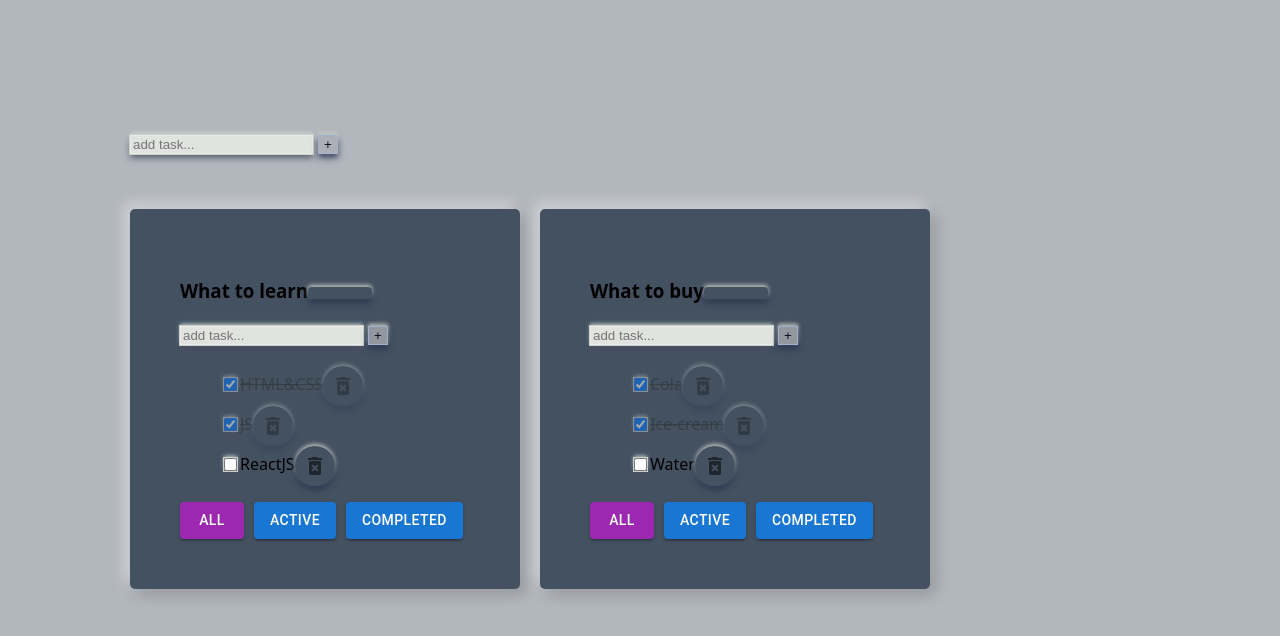
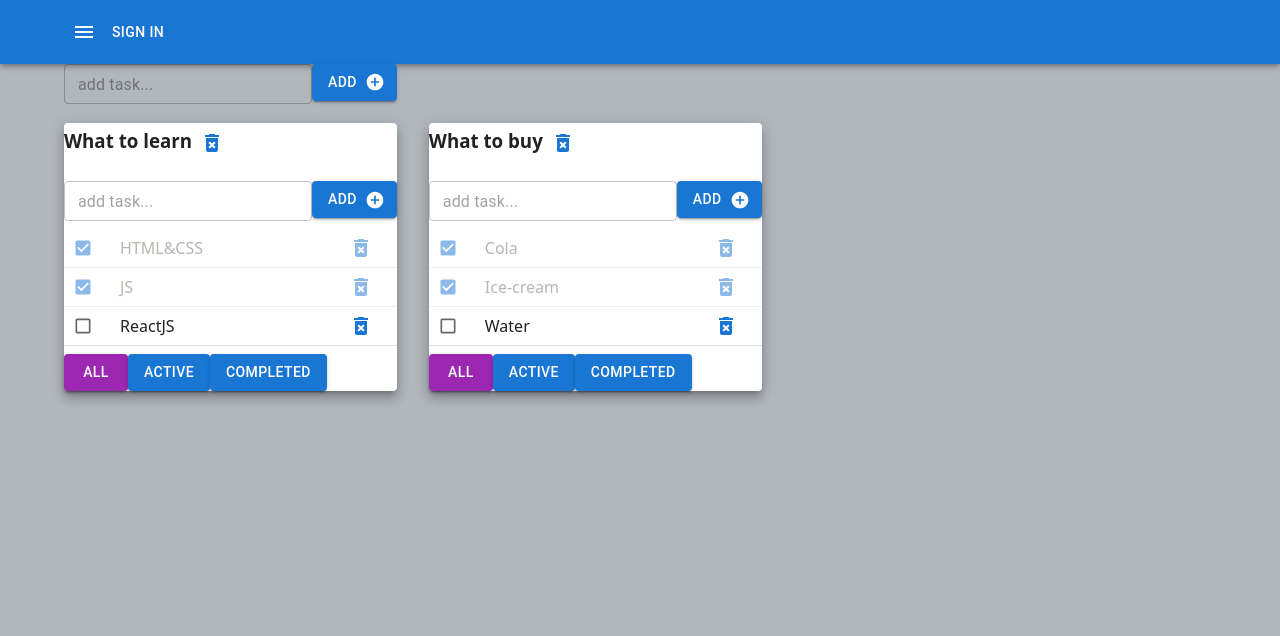
Before and after one commit to kdrenata/todolists, a React (Vite) app: page / in a window 1280 px wide. Shown: the top 636 px of the page. Built offline with nearby package versions, Linux system fonts and the light colour scheme.

Commit message:
mui created second level

```diff
--- a/src/App.css
+++ b/src/App.css
@@ -1,17 +1,26 @@
+/*.app {*/
+/*  padding: 30px;*/
+/*  display: flex;*/
+/*  flex-direction: column;*/
+/*  gap: 50px;*/
+/*}*/
+/*.app > div {*/
+/*  margin-right: 50px;*/
+/*}*/
+
 .app {
-  padding: 30px;
   display: flex;
   flex-direction: column;
-  gap: 50px;
-}
-.todolistsWrapper {
-  display: flex;
-  flex-wrap: wrap;
-  gap: 20px;
+  width: 100vw;
 }
 
-.app > div {
-  margin-right: 50px;
+.container {
+  display: flex;
+  align-items: center;
+}
+
+.is-done {
+  opacity: 0.5;
 }
 
 .error {
@@ -32,13 +41,13 @@
 
 #root {
   height: 100%;
-  margin: 100px 100px;
+  /*margin: 100px 100px;*/
 
 }
 button {
   background-color: rgba(171, 174, 179, 0.77);
   border: 1px solid rgba(164, 179, 213, 0.85);
-  box-shadow: 0 4px 6px rgba(38, 52, 78, 0.83), 0 -2px 4px rgba(205, 214, 203, 0.93);
+  /*box-shadow: 0 4px 6px rgba(38, 52, 78, 0.83), 0 -2px 4px rgba(205, 214, 203, 0.93);*/
   /*border-radius: 5px;*/
   color: #080d20;
   padding: 1px 5px;
@@ -49,7 +58,7 @@ button {
 
   &:hover {
     transform: scale(1);
-    box-shadow: 0 4px 6px rgba(0, 0, 0, 0.1), 0 -2px 4px rgba(255, 255, 255, 0.6);
+    /*box-shadow: 0 4px 6px rgba(0, 0, 0, 0.1), 0 -2px 4px rgba(255, 255, 255, 0.6);*/
   }
   &:active {
     transform: scale(0.9);
@@ -69,8 +78,8 @@ input {
   background-color: #e1e3e0;
   border: 1px solid rgba(236, 237, 234, 0.81);
   /*border-radius: 5px;*/
-  outline: 1px solid #cdcfca;
-  box-shadow: 0 4px 6px rgba(72, 78, 97, 0.83), 0 -2px 4px rgba(211, 227, 220, 0.93);
+  /*outline: 1px solid #cdcfca;*/
+  /*box-shadow: 0 4px 6px rgba(72, 78, 97, 0.83), 0 -2px 4px rgba(211, 227, 220, 0.93);*/
 }
 
 .is-done {
--- a/src/App.tsx
+++ b/src/App.tsx
@@ -3,6 +3,12 @@ import {useState} from 'react'
 import {v1} from 'uuid'
 import {TodolistItem} from './todolistItem/TodolistItem.tsx'
 import {CreateItemForm} from "./todolistItem/CreateItemForm.tsx";
+import AppBar from '@mui/material/AppBar'
+import Toolbar from '@mui/material/Toolbar'
+import Button from '@mui/material/Button'
+import IconButton from '@mui/material/IconButton'
+import MenuIcon from '@mui/icons-material/Menu'
+import {Container, Grid2, Paper} from "@mui/material";
 
 export type FilterValues = 'all' | 'active' | 'completed'
 
@@ -121,8 +127,10 @@ export const App = () => {
 
 
         return (
+            <Grid2>
+            <Paper elevation={8}
+                   key={tl.id}>
             <TodolistItem
-                key={tl.id}
                 todolistId={tl.id}
                 title={tl.title}
                 filter={tl.filter}
@@ -136,15 +144,34 @@ export const App = () => {
                 deleteTodolist={deleteTodolist}
                 changeTaskTitle={changeTaskTitle}
                 changeTodolistTitle ={changeTodolistTitle}/>
+            </Paper>
+            </Grid2>
         )
     })
 
     return (
         <div className="app">
-            <CreateItemForm createItem={createTodolist}/>
-            <div className="todolistsWrapper">
+            <AppBar position="static">
+                <Toolbar>
+                    <Container maxWidth={'lg'}>
+                        <IconButton color="inherit">
+                            <MenuIcon />
+                        </IconButton>
+                        <Button color="inherit">Sign in</Button>
+                    </Container>
+                </Toolbar>
+            </AppBar>
+            <Container maxWidth={'lg'}>
+
+                <Grid2 container spacing={2}>
+                <CreateItemForm createItem={createTodolist}/>
+                </Grid2>
+
+                <Grid2 container spacing={4}>
                 {todolistsComponents}
-            </div>
+                </Grid2>
+
+            </Container>
         </div>
     )
 }
--- a/src/todolistItem/CreateItemForm.tsx
+++ b/src/todolistItem/CreateItemForm.tsx
@@ -1,5 +1,7 @@
-import {Button} from "./Button.tsx";
+
 import {type ChangeEvent, type KeyboardEvent, useState} from "react";
+import {Button, TextField} from "@mui/material";
+import AddCircleIcon from '@mui/icons-material/AddCircle';
 
 type Props = {
     createItem: (itemTitle: string) => void,
@@ -32,16 +34,24 @@ export const CreateItemForm = ({createItem}: Props) => {
 
     return (
         <div>
-            <input
+            <TextField
+                size='small'
+                variant="outlined"
                 className={error ? 'error' : ''}
                 value={itemTitle}
                 onChange={changeItemTitleHandler}
                 onKeyDown={createTaskOnEnterHandler}
+                error={!!error} //берем '' или null и превращвем в булево значение
+                helperText={error}
                 placeholder="add task..."/>
             <Button
-                title={'+'}
-                onClick={createItemHandler}/>
-            {error && <div className={'error-message'}>{error}</div>}
+                variant="contained"
+                onClick={createItemHandler}
+                endIcon={<AddCircleIcon/>}
+            >
+                Add
+            </Button>
+            {/*{error && <div className={'error-message'}>{error}</div>}*/}
         </div>
     )
 }
--- a/src/todolistItem/EditableSpan.tsx
+++ b/src/todolistItem/EditableSpan.tsx
@@ -1,4 +1,5 @@
 import {type ChangeEvent, useState} from "react";
+import {TextField} from "@mui/material";
 
 type EditableSpanPropsType = {
     title: string  //старый title
@@ -22,7 +23,8 @@ export const EditableSpan = ({title, changeTitle}: EditableSpanPropsType) => {
 
     return (
         isEditMode        //если включен режим редактирования true, то показываем input...
-            ? <input
+            ? <TextField
+                variant='standard'
                 value={itemTitle}
                 autoFocus
                 onChange={changeItemTitleHandler}
--- a/src/todolistItem/TodolistItem.module.css
+++ b/src/todolistItem/TodolistItem.module.css
@@ -1,21 +1,20 @@
 
-.todolist {
-    background-color: #445161;
-    box-shadow: 5px 5px 15px rgba(0, 0, 0, 0.2),
-    -5px -5px 15px rgba(255, 255, 255, 0.5);
-    /*box-shadow: inset 4px 4px 10px rgba(0, 0, 0, 0.1),*/
-    /*inset -4px -4px 10px rgba(255, 255, 255, 0.7);*/
-    border-radius: 5px;
-    padding: 50px;
-    transition: box-shadow 0.3s ease-in-out;
-    width: 290px;
-    min-width: 250px;
+/*.todolist {*/
+/*    background-color: #445161;*/
+/*    box-shadow: 5px 5px 15px rgba(0, 0, 0, 0.2),*/
+/*    -5px -5px 15px rgba(255, 255, 255, 0.5);*/
+/*    !*box-shadow: inset 4px 4px 10px rgba(0, 0, 0, 0.1),*!*/
+/*    !*inset -4px -4px 10px rgba(255, 255, 255, 0.7);*!*/
+/*    border-radius: 5px;*/
+/*    padding: 50px;*/
+/*    transition: box-shadow 0.3s ease-in-out;*/
+/*    width: 320px;*/
+/*    min-width: 250px;*/
 
-}
-.todolist:hover {
-    box-shadow: 0 15px 30px rgba(45, 50, 80, 0.9);
-}
-.buttonWrapper {
-    display: flex;
-    gap: 10px;
-}
+/*.todolist:hover {*/
+/*    box-shadow: 0 15px 30px rgba(45, 50, 80, 0.9);*/
+/*}*/
+/*.buttonWrapper {*/
+/*    display: flex;*/
+/*    gap: 10px;*/
+/*}*/
--- a/src/todolistItem/TodolistItem.tsx
+++ b/src/todolistItem/TodolistItem.tsx
@@ -4,7 +4,7 @@ import type {FilterValues, TaskType} from '../App.tsx'
 import style from './TodolistItem.module.css'
 import {CreateItemForm} from "./CreateItemForm.tsx";
 import {EditableSpan} from "./EditableSpan.tsx";
-import {Button, IconButton} from "@mui/material";
+import {Button, Checkbox, IconButton, List, ListItem, ListItemIcon} from "@mui/material";
 import DeleteForeverIcon from '@mui/icons-material/DeleteForever';
 
 type Props = {
@@ -77,13 +77,18 @@ export const TodolistItem = (props: Props) => {
         <div className={style.todolist}>
             <h3>
                 <EditableSpan title={title} changeTitle={changeTodolistTitleHandler}/>
-                <Button title='x' onClick={deleteTodolistHandler}/>
+                {/*<Button title='x' onClick={deleteTodolistHandler}/>*/}
+                <IconButton
+                    color='primary'
+                    onClick={deleteTodolistHandler}>
+                    <DeleteForeverIcon/>
+                </IconButton>
             </h3>
             <CreateItemForm createItem={createTaskHandler}/>
             {tasks.length === 0 ? (
                 <p>Тасок нет</p>
             ) : (
-                <ul>
+                <List>
                     {tasks.map(task => {
                         const deleteTaskHandler = () => {
                             deleteTask(task.id, todolistId)
@@ -98,19 +103,32 @@ export const TodolistItem = (props: Props) => {
                         }
 
                         return (
-                            <li key={task.id} className={task.isDone ? 'is-done' : ''}>
-                                <input type="checkbox"
-                                       checked={task.isDone}
-                                       onChange={changeTaskStatusHandler}/>
+                            <ListItem disablePadding
+                                      divider
+                                      key={task.id}
+                                      className={task.isDone ? 'is-done' : ''}
+                                      secondaryAction={
+                                          <IconButton
+                                              color='primary'
+                                              onClick={deleteTaskHandler}>
+                                              <DeleteForeverIcon/>
+                                          </IconButton>
+                                      }
+                            >
+                                <ListItemIcon>
+                                    <Checkbox
+                                        size='small'
+                                        checked={task.isDone}
+                                        onChange={changeTaskStatusHandler}/>
+                                </ListItemIcon>
+
                                 <EditableSpan title={task.title} changeTitle={changeTaskTitleHandler}/>
                                 {/*<Button title={'x'} onClick={deleteTaskHandler}/>*/}
-                                <IconButton onClick={deleteTaskHandler}>
-                                    <DeleteForeverIcon/>
-                                </IconButton>
-                            </li>
+
+                            </ListItem>
                         )
                     })}
-                </ul>
+                </List>
             )}
             <div className={style.buttonWrapper}>
                 <Button
@@ -133,5 +151,5 @@ export const TodolistItem = (props: Props) => {
                 </Button>
             </div>
         </div>
-)
+    )
 }
```
